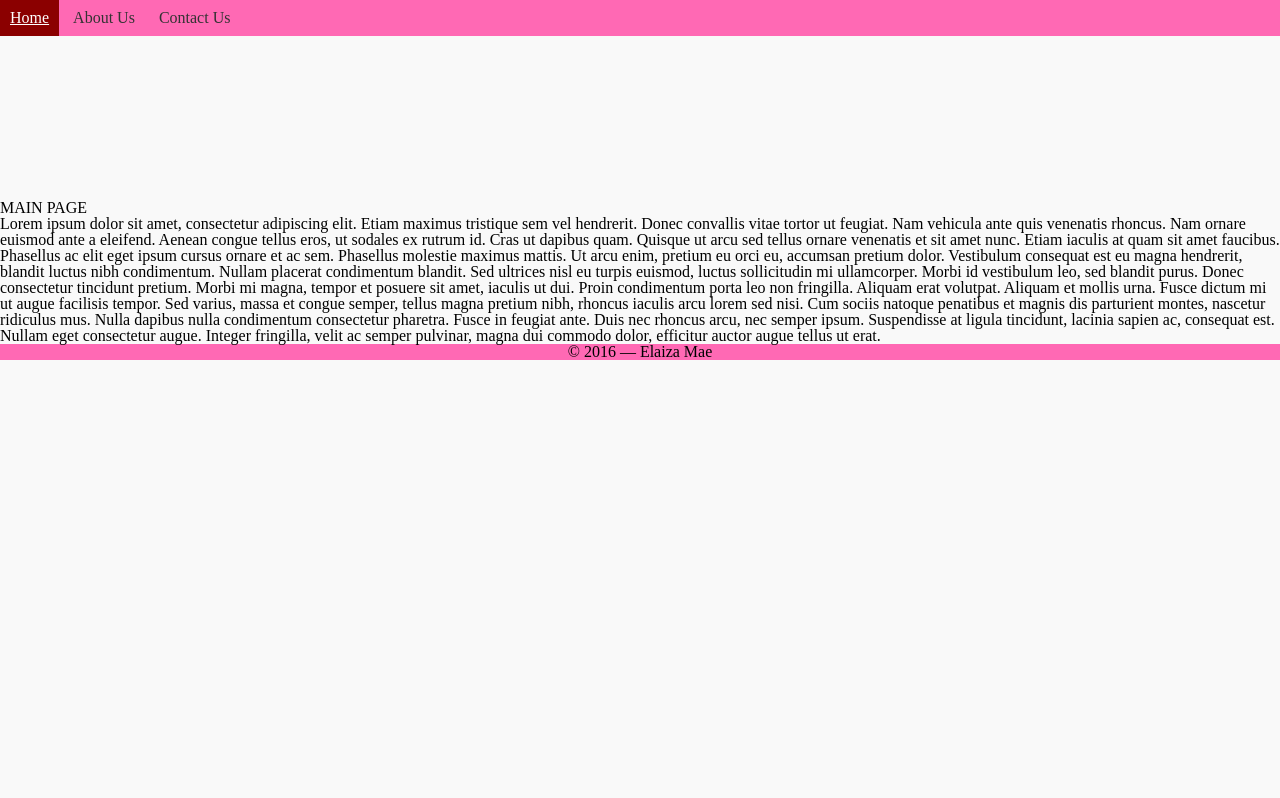
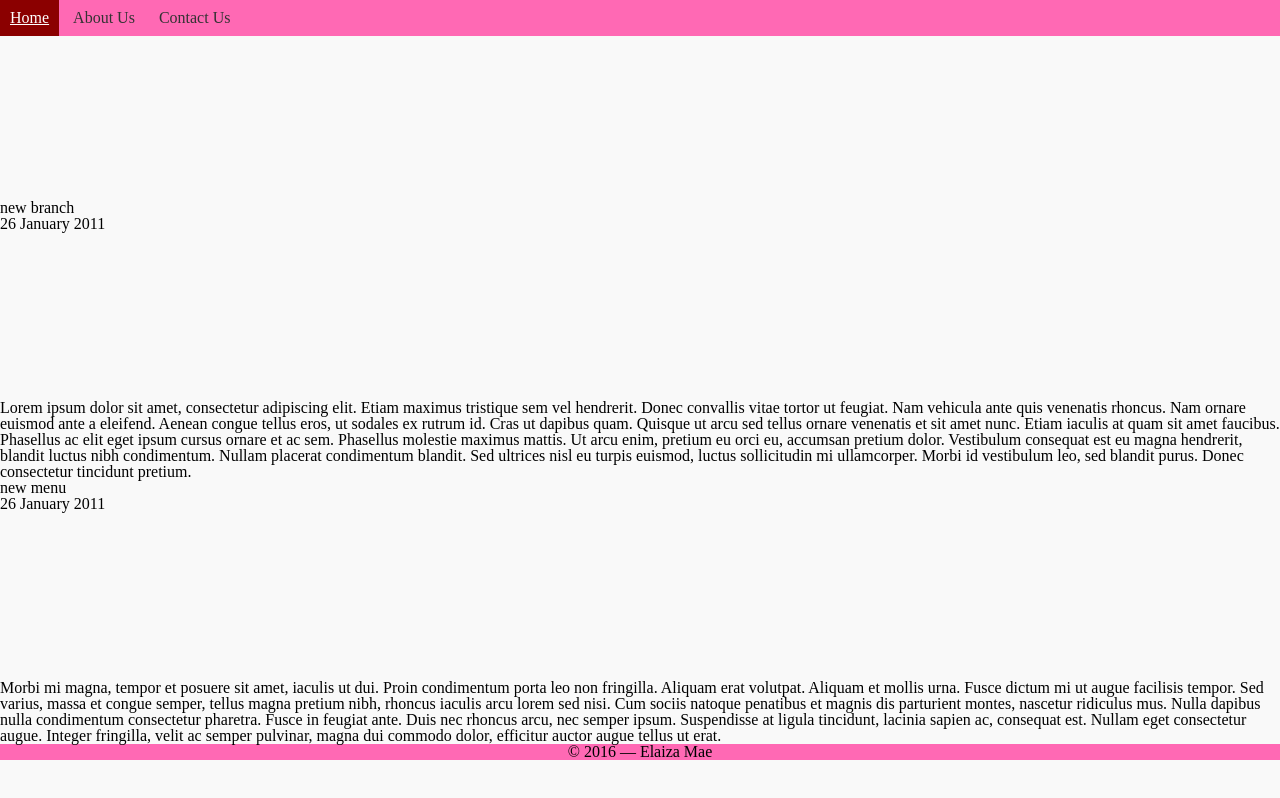
Before and after one commit to ElaizaMae/elaizamae.github.io, a plain HTML site: page index.html in a window 1280 px wide. Drawn offline with nearby package versions, Linux system fonts and the light colour scheme.

Commit message:
3rd commit

```diff
--- a/index.html
+++ b/index.html
@@ -22,13 +22,22 @@
 		</nav>
 	</header>
 
-	<section class="main">
-		<h1>MAIN PAGE</h1>
-		<article> Lorem ipsum dolor sit amet, consectetur adipiscing elit. Etiam maximus tristique sem vel hendrerit. Donec convallis vitae tortor ut feugiat. Nam vehicula ante quis venenatis rhoncus. Nam ornare euismod ante a eleifend. Aenean congue tellus eros, ut sodales ex rutrum id. Cras ut dapibus quam. Quisque ut arcu sed tellus ornare venenatis et sit amet nunc. Etiam iaculis at quam sit amet faucibus. Phasellus ac elit eget ipsum cursus ornare et ac sem. Phasellus molestie maximus mattis. Ut arcu enim, pretium eu orci eu, accumsan pretium dolor. Vestibulum consequat est eu magna hendrerit, blandit luctus nibh condimentum. Nullam placerat condimentum blandit. Sed ultrices nisl eu turpis euismod, luctus sollicitudin mi ullamcorper. Morbi id vestibulum leo, sed blandit purus. Donec consectetur tincidunt pretium.
-
-		Morbi mi magna, tempor et posuere sit amet, iaculis ut dui. Proin condimentum porta leo non fringilla. Aliquam erat volutpat. Aliquam et mollis urna. Fusce dictum mi ut augue facilisis tempor. Sed varius, massa et congue semper, tellus magna pretium nibh, rhoncus iaculis arcu lorem sed nisi. Cum sociis natoque penatibus et magnis dis parturient montes, nascetur ridiculus mus. Nulla dapibus nulla condimentum consectetur pharetra. Fusce in feugiat ante. Duis nec rhoncus arcu, nec semper ipsum. Suspendisse at ligula tincidunt, lacinia sapien ac, consequat est. Nullam eget consectetur augue. Integer fringilla, velit ac semper pulvinar, magna dui commodo dolor, efficitur auctor augue tellus ut erat.
-			</article>
-	</section>
+	<article>
+  <article>
+    <header>
+      <h2>new branch</h2>
+      <p>26 January 2011</p>
+    </header>
+    <p>Lorem ipsum dolor sit amet, consectetur adipiscing elit. Etiam maximus tristique sem vel hendrerit. Donec convallis vitae tortor ut feugiat. Nam vehicula ante quis venenatis rhoncus. Nam ornare euismod ante a eleifend. Aenean congue tellus eros, ut sodales ex rutrum id. Cras ut dapibus quam. Quisque ut arcu sed tellus ornare venenatis et sit amet nunc. Etiam iaculis at quam sit amet faucibus. Phasellus ac elit eget ipsum cursus ornare et ac sem. Phasellus molestie maximus mattis. Ut arcu enim, pretium eu orci eu, accumsan pretium dolor. Vestibulum consequat est eu magna hendrerit, blandit luctus nibh condimentum. Nullam placerat condimentum blandit. Sed ultrices nisl eu turpis euismod, luctus sollicitudin mi ullamcorper. Morbi id vestibulum leo, sed blandit purus. Donec consectetur tincidunt pretium. </p>
+  </article>
+  <article>
+    <header>
+      <h2>new menu</h2>
+      <p>26 January 2011</p>
+    </header>
+    <p>Morbi mi magna, tempor et posuere sit amet, iaculis ut dui. Proin condimentum porta leo non fringilla. Aliquam erat volutpat. Aliquam et mollis urna. Fusce dictum mi ut augue facilisis tempor. Sed varius, massa et congue semper, tellus magna pretium nibh, rhoncus iaculis arcu lorem sed nisi. Cum sociis natoque penatibus et magnis dis parturient montes, nascetur ridiculus mus. Nulla dapibus nulla condimentum consectetur pharetra. Fusce in feugiat ante. Duis nec rhoncus arcu, nec semper ipsum. Suspendisse at ligula tincidunt, lacinia sapien ac, consequat est. Nullam eget consectetur augue. Integer fringilla, velit ac semper pulvinar, magna dui commodo dolor, efficitur auctor augue tellus ut erat.</p>
+  </article>
+</article>
 
 	<footer>
 		<p>&copy; 2016 &mdash; Elaiza Mae</p>
```
